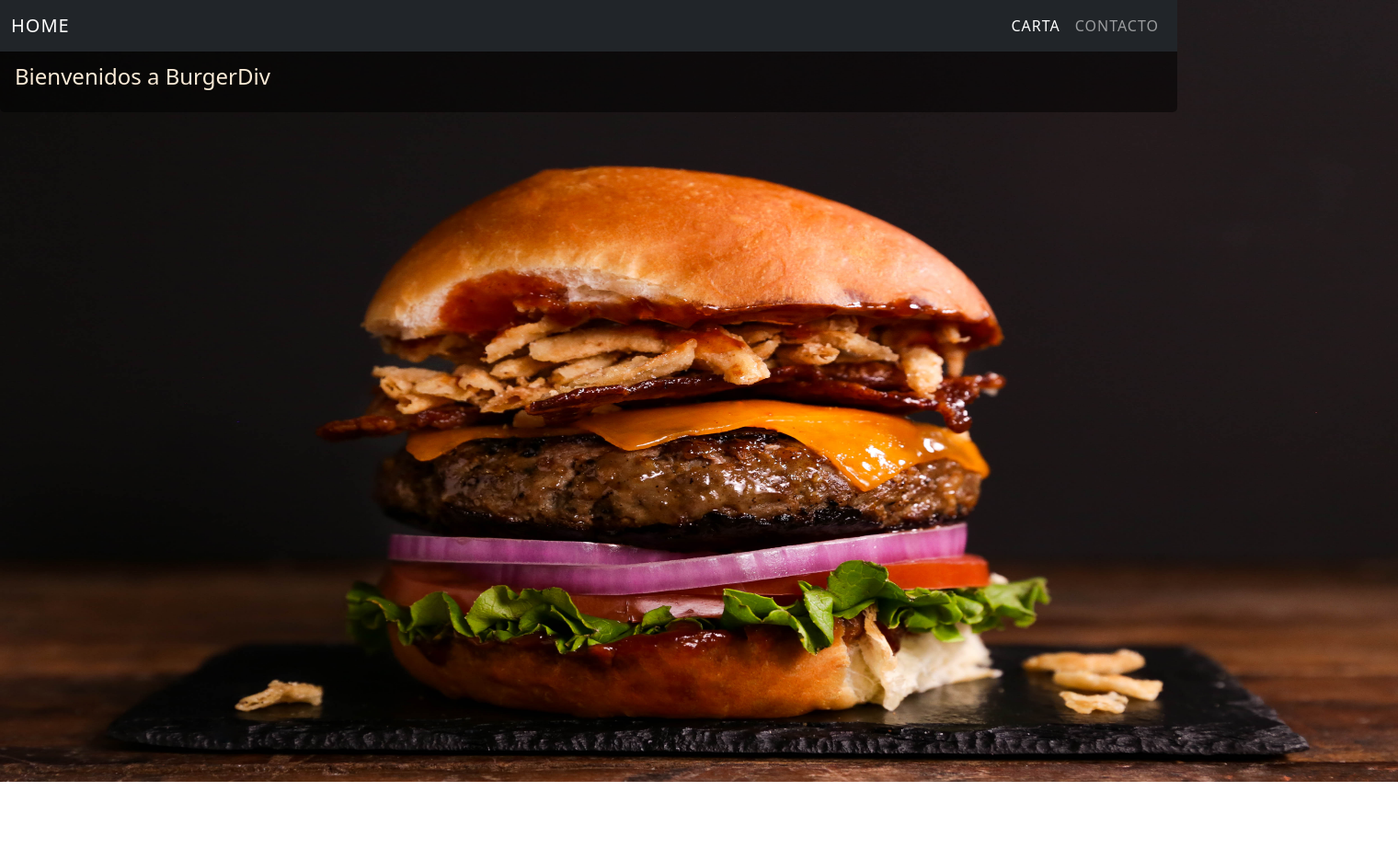
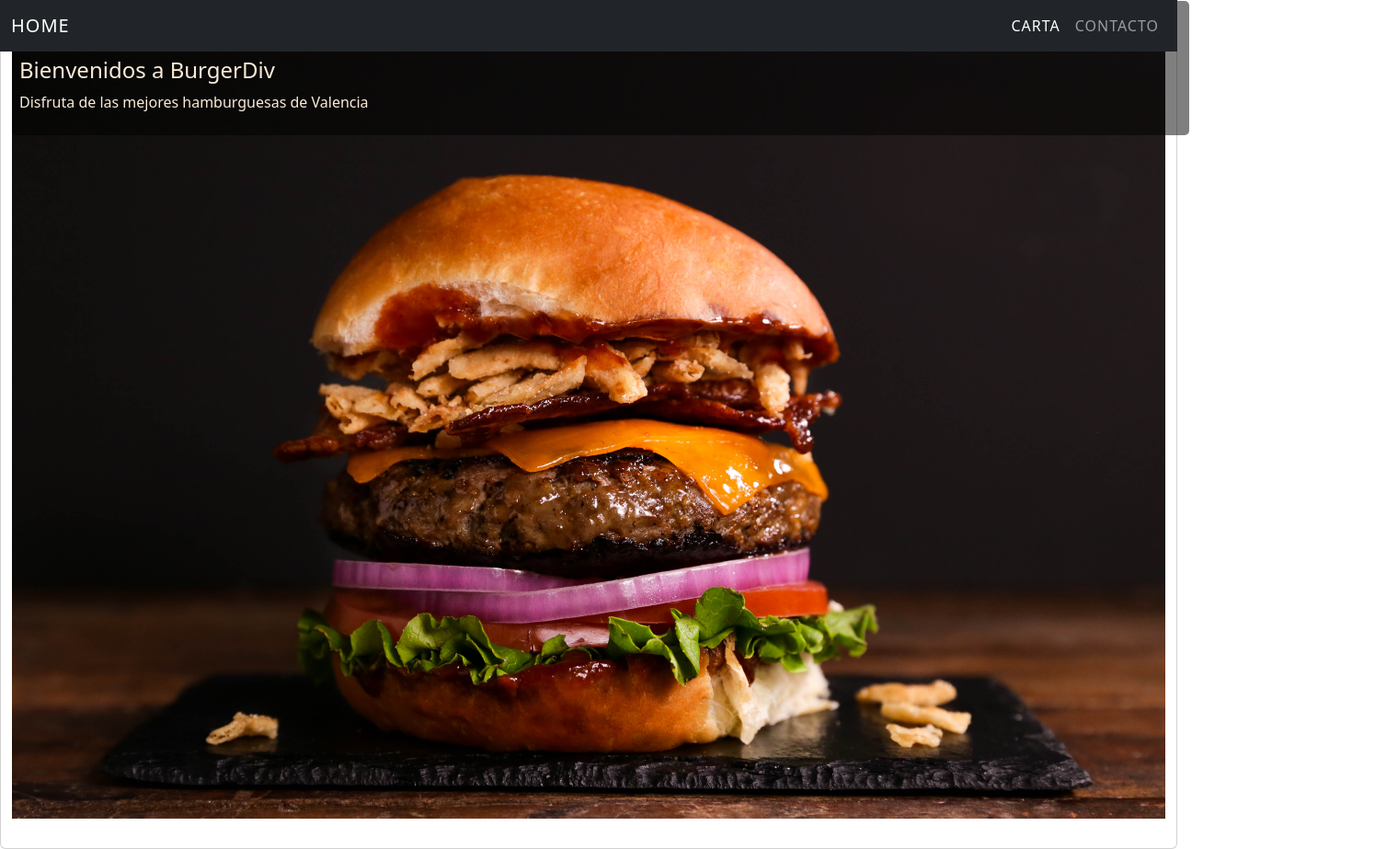
Before and after one commit to Achoay/VFSTD2023proyecto1, a plain HTML site: page index.html in a window 1280 px wide. Shown: the whole page at 92% size, 1520 px wide, since content can reach past the window. Before the commit the page ends 850 px from the top, so only its background shows below. Drawn offline with nearby package versions, Linux system fonts and the light colour scheme.

Commit message:
modificacion portada scrol horizontal

```diff
--- a/index.html
+++ b/index.html
@@ -34,22 +34,26 @@
         </div>
     </nav>
 
-    <section class="imagen burger">
-        <div class="title p-3 col-md-12">
-            <h1 class="display-8 fs-4">BURGERDIV</h1>
-            <h1 class="pt-3 fs-4">Bienvenidos a BurgerDiv</h1>
-        </div>
 
-    </section>
-    <div>
-        <img src="imagenes/dlm-gourmet-burger---cheddar-bacon-1.jpg" class="image-responsive" width="1520"
-            height="850">
-    </div>
+
+    <div class="container-fluid">
+        <div class="row">
+            <div class="card" style="width: 100rem;">
+                <img src="/imagenes/dlm-gourmet-burger---cheddar-bacon-1.jpg" class="card-img-top" alt="">
+                <div class="card-body"></div>
+
+                    <div class="title p-2 col-md-12">
+                        <h1 class="display-8 fs-4">BURGERDIV</h1>
+                        <h1 class="pt-3 fs-4">Bienvenidos a BurgerDiv</h1>
+                        <p>Disfruta de las mejores hamburguesas de Valencia</p>
+                    </div>
 
 
 
+                <script src="https://cdn.jsdelivr.net/npm/bootstrap@5.3.2/dist/js/bootstrap.bundle.min.js"
+                    integrity="sha384-C6RzsynM9kWDrMNeT87bh95OGNyZPhcTNXj1NW7RuBCsyN/o0jlpcV8Qyq46cDfL"
+                    crossorigin="anonymous">
+                    </script>
 
-    <script src="https://cdn.jsdelivr.net/npm/bootstrap@5.3.2/dist/js/bootstrap.bundle.min.js"
-        integrity="sha384-C6RzsynM9kWDrMNeT87bh95OGNyZPhcTNXj1NW7RuBCsyN/o0jlpcV8Qyq46cDfL" crossorigin="anonymous">
-        </script>
+
 </body>
```
